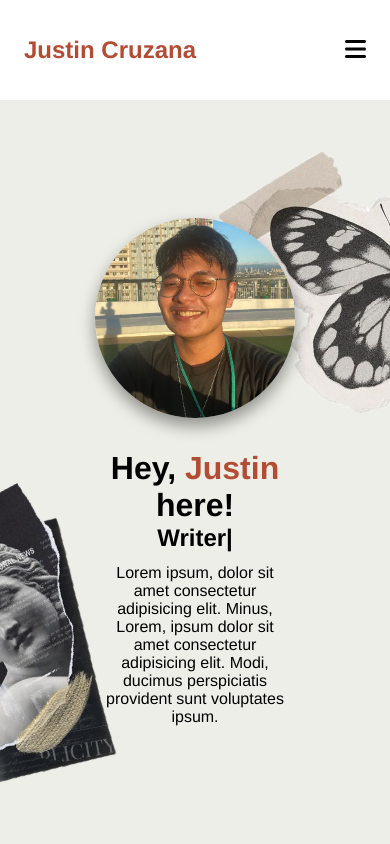
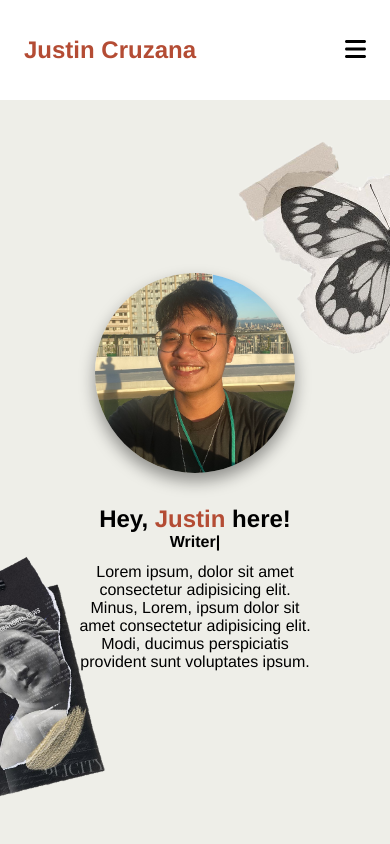
Before and after one commit to pkWafuuu/freelance-eportfolio, a React (Create React App) app: page / in a window 390 px wide. Shown: the top 844 px of the page. Built offline with nearby package versions, Linux system fonts and the light colour scheme.

Commit message:
feat: fix style breakpoints

```diff
--- a/src/components/Landing.jsx
+++ b/src/components/Landing.jsx
@@ -15,7 +15,7 @@ function Landing({ landing }) {
             <h1 className="header__title">
               Hey, <span className="text__color">Justin</span> here!
             </h1>
-						<h2>
+						<h2 className="header__sub-title">
 						<Typical loop={Infinity} steps={[1500, "", 1500, "Poet", 1500, "Writer", 2100, "Web Developer", 2000]} />
 						</h2>
             <p className="header__para">
--- a/src/css/landing.css
+++ b/src/css/landing.css
@@ -104,6 +104,9 @@ header {
 }
 
 @media (max-width:560px) {
+	.header__content {
+		width: 60%;
+	}
 	.header__picture--wrapper {
 		width: 200px;
 		height: 200px;
@@ -111,12 +114,18 @@ header {
 	.header__picture{
 		padding-bottom: 300px;
 	}
+	.header__title {
+		font-size: 24px;
+	}
+	.header__sub-title {
+		font-size: 16px;
+	}
 	.collage__bg1 {
-		height: 380px;
-		transform: translateX(-270px) rotate(-20deg);
+		height: 300px;
+		transform: translateX(-200px) rotate(-20deg);
 	}
 	.collage__bg2 {
-		height: 370px;
-		transform: translateX(200px) rotate(-10deg);
+		height: 300px;
+		transform: translateX(150px) rotate(-10deg);
 	}
 }
```
